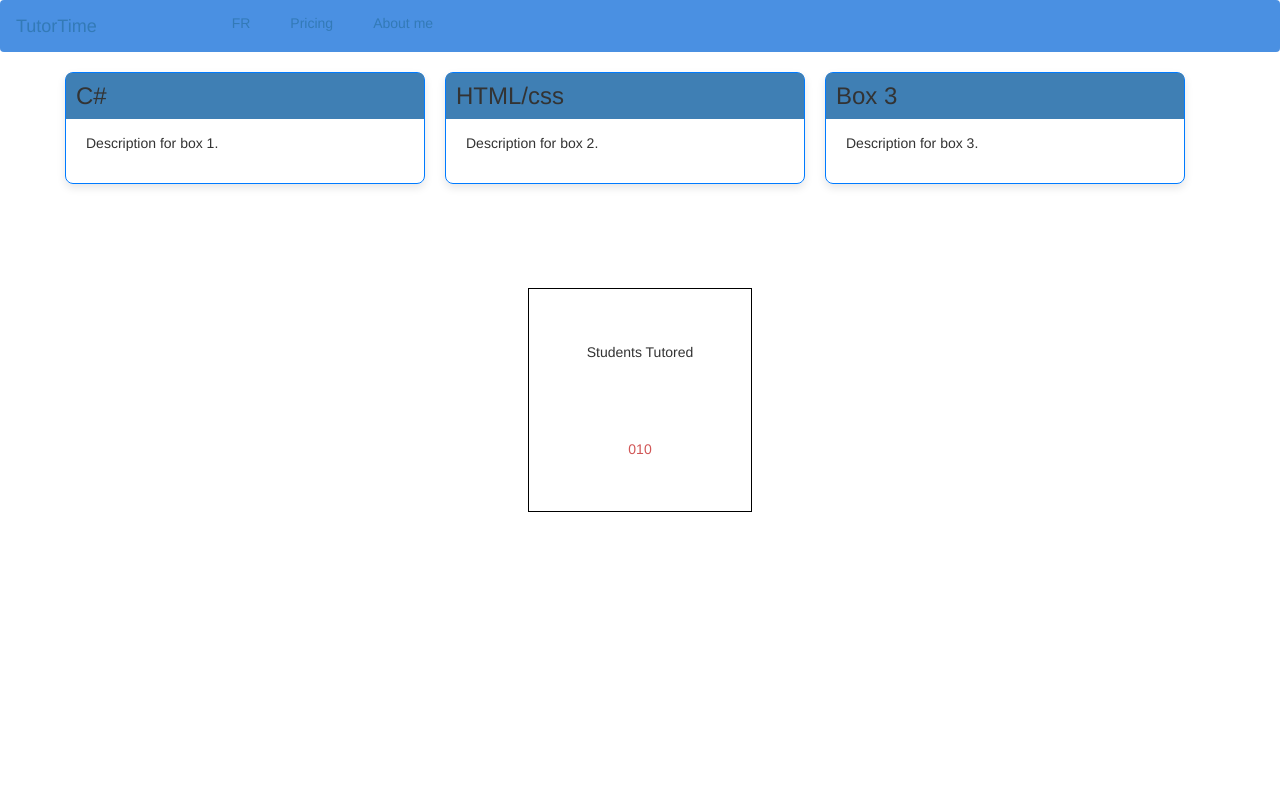
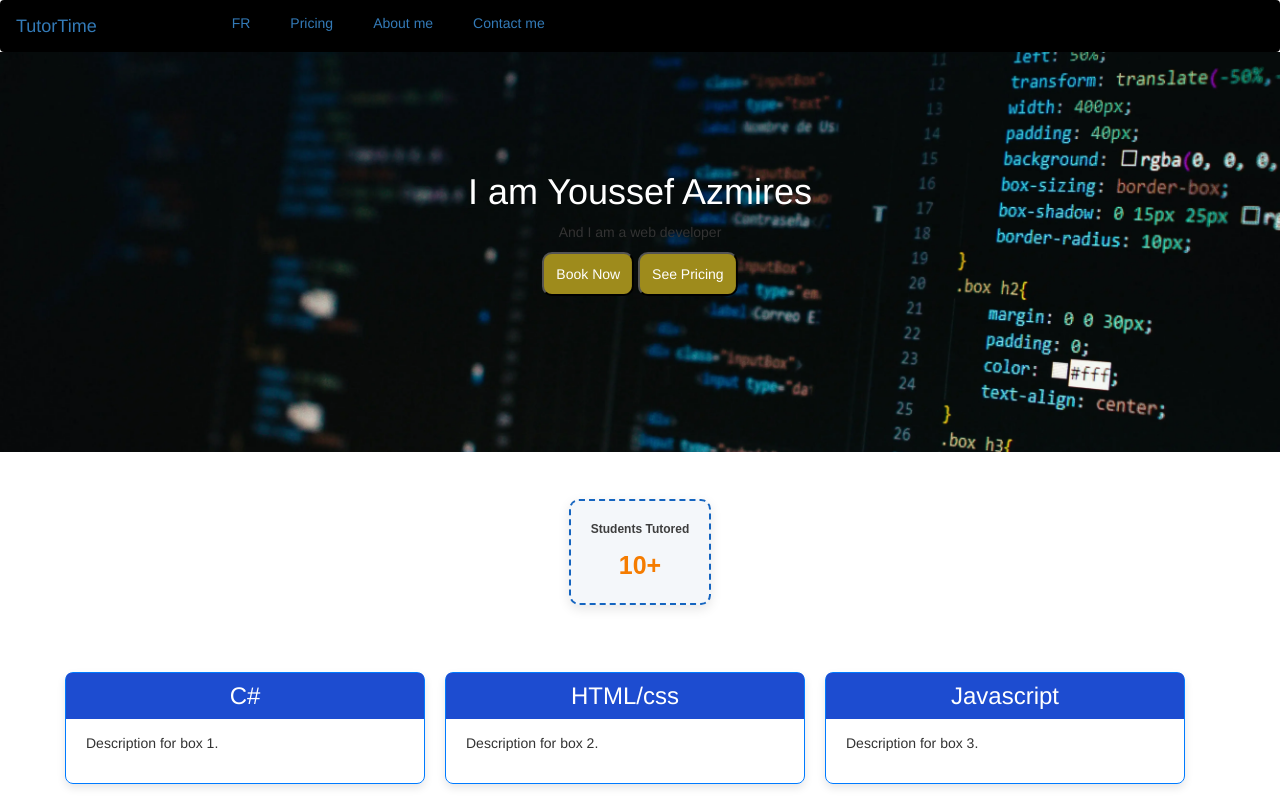
Before and after one commit to YoussefAzmires/Tutoring-website, a plain HTML site: page index.html in a window 1280 px wide. Shown: the top 800 px of the page. Drawn offline with nearby package versions, Linux system fonts and the light colour scheme.

Commit message:
hero section counter animation colour change

```diff
--- a/animations.js
+++ /dev/null
@@ -1,19 +0,0 @@
-document.addEventListener("DOMContentLoaded", function() {
-    let valueDisplays = document.querySelectorAll(".num");
-    let interval = 5000;
-
-    valueDisplays.forEach(element => {
-        let startValue = 0;
-        let endValue = parseInt(element.getAttribute("data-val"));
-
-        let duration = Math.floor(interval / 50);
-
-        let counter = setInterval(function() {
-            startValue += 1;
-            element.textContent = startValue.toString().padStart(3, '0'); // Formats to 3 digits
-            if (startValue === endValue) {
-                clearInterval(counter);
-            }
-        }, duration);
-    });
-});
--- a/index.html
+++ b/index.html
@@ -13,6 +13,7 @@
     <link rel="stylesheet" href="https://cdnjs.cloudflare.com/ajax/libs/font-awesome/6.0.0-beta3/css/all.min.css">
     <script src="https://ajax.googleapis.com/ajax/libs/jquery/3.7.1/jquery.min.js"></script>
     <script src="https://maxcdn.bootstrapcdn.com/bootstrap/3.4.1/js/bootstrap.min.js"></script>
+    <script src="scripts/animations.js"></script>
   </head>
   <body>
     <!-- Navbar -->
@@ -28,19 +29,34 @@
         <li class="nav-item">
           <a class="nav-link" href="#">About me </a>
         </li>
+        <li class="nav-item">
+          <a class="nav-link" href="#">Contact me </a>
+        </li>
       </ul>
     </nav>
-        <!-- Counter animation-->
-        <div class="wrapper">
-          <div class="CountContainer text-center">
-            <span class="txt"> Students Tutored</span>
-            <span class="num" data-val="10">000</span>
-          </div>
-        </div>
+    <div class="hero-image">
+      <div class="hero-text">
+          <h1>I am Youssef Azmires</h1>
+          <p>And I am a web developer</p>
+          <button>Book Now</button>
+          <button> See Pricing</button>
+      </div>
+  </div>
+  <div class="wrapper">
+    <div class="CountContainer text-center">
+      <span class="txt"> Students Tutored</span>
+      <span class="num" data-val="10">00</span>
+    </div>
+  </div>
+
+
     <div class="container">
       <div class="row">
         <div class="col-sm-4">
-          <h3>C#</h3>
+          <h3 id ="firstbox">
+            <spand id="language">C#</spand>
+            <span id="comment"></span>
+          </h3>
           <p>Description for box 1.</p>
         </div>
         <div class="col-sm-4">
@@ -50,10 +66,24 @@
           </p>
         </div>
         <div class="col-sm-4">
-          <h3>Box 3</h3>
+          <h3>Javascript</h3>
           <p>Description for box 3.</p>
         </div>
       </div>
     </div>
+
+
+    <div class="AboutMe-Container">
+      <h1>About Me</h1>
+      <div class="col-md-6">
+        <img src="youssef.jpg" alt="youssef" />
+      </div>
+      <div class="col-md-6">
+        <p>
+          I am Youssef Azmires. I am a 21 year old web developer. I love
+    </div>
+
+
   </body>
+
 </html>
--- /dev/null
+++ b/scripts/animations.js
@@ -0,0 +1,22 @@
+document.addEventListener("DOMContentLoaded", function () {
+    const counter = document.querySelector(".num");
+    const targetVal = parseInt(counter.getAttribute("data-val"));
+    let currentVal = 0;
+
+    function updateCounter() {
+        if (currentVal < targetVal) {
+            currentVal += 1;
+            counter.textContent = currentVal.toString().padStart(2, "0"); // Format to 3 digits
+            counter.classList.add("increase");
+            setTimeout(() => {
+                counter.classList.remove("increase");
+            }, 200);
+            setTimeout(updateCounter, 100); // Adjust speed as needed
+        } else {
+            counter.textContent += "+";
+        }
+    }
+
+    updateCounter();
+
+});
--- /dev/null
+++ b/scripts/script.js
@@ -0,0 +1,6 @@
+const firstbox = document.getElementById("firstbox");
+
+firstbox.addEventListener("mouseenter", () => {
+    const comment = document.getElementById("comment");
+    comment.innerText = "Field of Expertise: Software Development"; // Update with your desired text
+});
--- a/style.css
+++ b/style.css
@@ -1,3 +1,5 @@
+
+
 .container {
   margin: 50px auto;
   max-width: 1200px;
@@ -39,9 +41,11 @@
 }
 
 h3 {
-  background-color: #3f7fb4; /* Background color for h3 */
+  text-align: center;
+  background-color: #1d4cd0; /* Background color for h3 */
   width: 100%;
   margin: 0;
+  color: #FFFFFF; /* White text for h3 */
   padding: 10px;
   box-sizing: border-box;
   display: block;
@@ -72,17 +76,10 @@ h3 {
 }
 
 
-.col-sm-4:hover {
-  background-color: rgb(5, 119, 226);
 
 
-}
-.col-sm-4:hover p {
-  color: rgb(247, 248, 248);
-}
-
 .col-sm-4:hover h3{
-  color: rgb(247, 248, 248);
+  color:#FFD700
 }
 
 p {
@@ -93,6 +90,13 @@ p {
   margin-top: 12px;
   margin-right: 40px;
 }
+.nav-item :hover{
+  color: #FFD700;
+  text-decoration: none;
+
+}
+
+
 .navbar-nav{
   margin-left: 80px;
 }
@@ -100,50 +104,92 @@ ul{
   list-style-type: none;
 }
 .navbar{
-  background-color: #4A90E2;
+  background-color: #000000;
+  margin-bottom: 0px;
+
 }
 
 
 .wrapper {
-  border: 1px;
-  position: absolute;
-  width: 80vh;
-  transform: translate(-50%, -50%);
-  left: 50%;
-  top: 50%;
-}
-.CountContainer
-{
-  margin:  auto;
-
-  width:28vmin;
-  height:28vmin;
-  border: 1px solid #000;
   display: flex;
-  flex-direction: column;
-  justify-content: space-around;
-  padding: 1em 0;
+  justify-content: center;
+  align-items: center;
+  height: 200px;
+  background-color: transparent; /* Keep transparent to match the background */
 }
 
-@media screen and (max-width: 600px) {
-  .wrapper{
-    width: 85vw;
+.CountContainer {
+  background-color: #f4f7fa; /* Light background to blend in with the rest of the page */
+  padding: 20px;
+  border-radius: 10px;
+  box-shadow: 0px 4px 12px rgba(0, 0, 0, 0.1);
+  font-family: Arial, sans-serif; /* Match the existing font */
+  max-width: 300px;
+}
+
+.txt {
+  display: block;
+  font-size: 1.2rem;
+  color: #3e3e3e; /* Neutral gray for text */
+  margin-bottom: 10px;
+  font-weight: bold;
+  text-align: center;
+}
+
+.num {
+  font-size: 2.5rem;
+  color: #F57C00; /* Dark blue matching the boxes */
+  font-weight: bold;
+  display: inline-block;
+  transition: transform 0.3s ease-in-out;
+}
+
+.num.increase {
+  transform: scale(1.1);
+}
+
+.CountContainer {
+  border: 2px dashed #1565c0; /* Use the same blue as the other boxes for consistency */
+}
+.hero-image {
+  background-image: url("heroimage.webp");
+  width: 100%; /* Full width of the screen */
+  height: 50vh; /* Adjust height as needed, 50vh is 50% of viewport height */
+  background-position: center;
+  background-repeat: no-repeat; /* No repeating */
+  background-size: cover; /* Cover the entire area */
+  position: relative;
+  margin-top: 0; /* Ensure no top margin */
+  padding: 0;
+}
+
+@keyframes slideUpHero {
+  from {
+    opacity: 0; /* Start transparent */
+    transform: translate(-50%, 50px); /* Start 50px below the center */
   }
-  .container{
-    height: 26vmin;
-    width: 26vmin;
-    font-size: 12px;
+  to {
+    opacity: 1; /* Fade in */
+    transform: translate(-50%,-100px); /* Move to original position, fully centered */
   }
+}
+
+.hero-text {
+  text-align: center;
+  position: absolute;
+  top: 50%;
+  left: 50%;
+  animation:  slideUpHero 1.5s forwards;
+  transform: translate(-50%, -50%);
+  color: white;
+}
+.hero-image button{
+  padding: 10px 12px;
+  border-radius: 10px;
+  background-color: #9e8b1c;
+  transition: letter-spacing 0.2s ease-in;
 
 }
-i{
-  color: #007BFF;
-  font-size: 2.5em;
-  text-align: center;
+.hero-image button:hover{
+  letter-spacing: 2px;
 }
-span.num{
-  color:rgb(209, 86, 86);
-}
-span.text{
-  color: yellow;
-}
```
Also changed, not shown: heroimage.webp (added).
